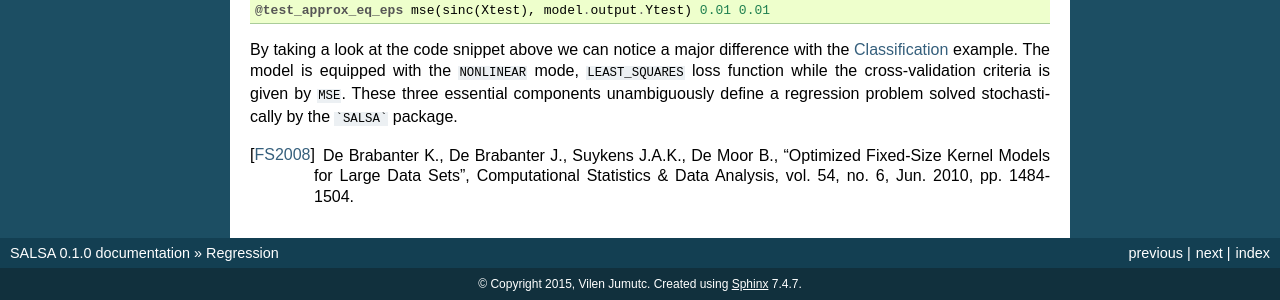
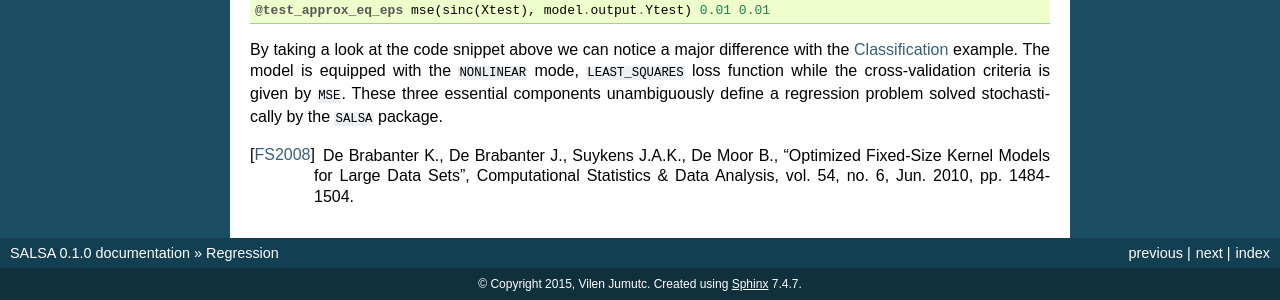
Before and after one commit to jumutc/SALSA.jl, a Sphinx documentation site: the page built from docs/source/regression.rst, in a window 1280 px wide. Shown: the part 388-688 px from the top of the page. Built offline with Sphinx 7.4.7, drawn with Linux system fonts in a browser that asks for light colours; formulas are drawn with MathJax 3.

````diff
--- a/docs/source/regression.rst
+++ b/docs/source/regression.rst
@@ -21,6 +21,6 @@ This package provides a function ``salsa`` and explanation on ``SALSAModel`` whi
 
     @test_approx_eq_eps mse(sinc(Xtest), model.output.Ytest) 0.01 0.01
 
-By taking a look at the code snippet above we can notice a major difference with the :doc:`Classification <classification>` example. The model is equipped with the ``NONLINEAR`` mode, ``LEAST_SQUARES`` loss function while the cross-validation criteria is given by ``MSE``. These three essential components unambiguously define a regression problem solved stochastically by the ```SALSA``` package.
+By taking a look at the code snippet above we can notice a major difference with the :doc:`Classification <classification>` example. The model is equipped with the ``NONLINEAR`` mode, ``LEAST_SQUARES`` loss function while the cross-validation criteria is given by ``MSE``. These three essential components unambiguously define a regression problem solved stochastically by the ``SALSA`` package.
 
 .. [FS2008] De Brabanter K., De Brabanter J., Suykens J.A.K., De Moor B., "Optimized Fixed-Size Kernel Models for Large Data Sets", Computational Statistics & Data Analysis, vol. 54, no. 6, Jun. 2010, pp. 1484-1504.
````
Also changed, not shown: 3 other files.
